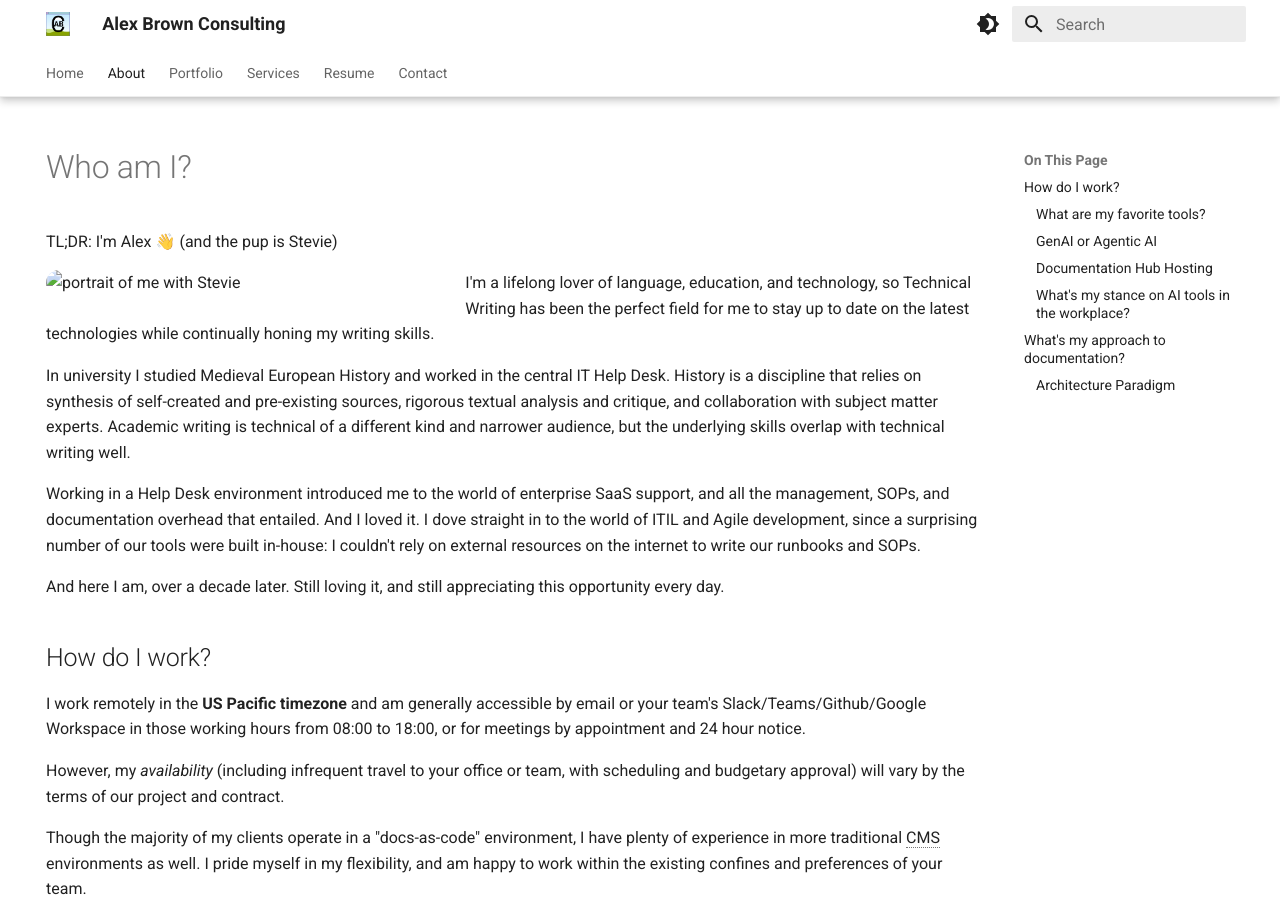
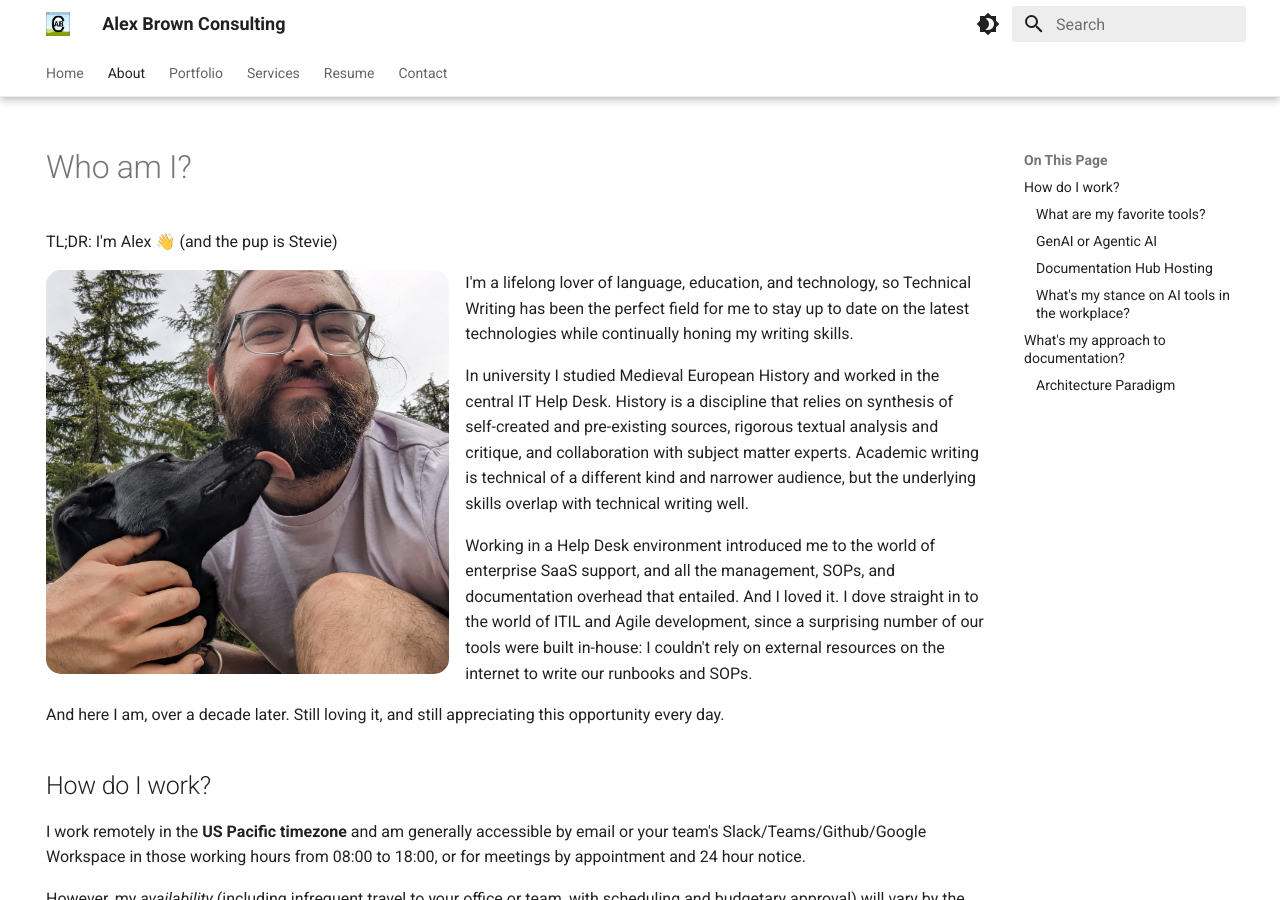
Before and after one commit to alexbrown10/personal-portfolio, an MkDocs documentation site: the page built from docs/about.md, in a window 1280 px wide and 900 px high. Built offline with MkDocs 1.6.1 and Material for MkDocs 9.7.7, drawn with Linux system fonts in a browser that asks for light colours.

Commit message:
text image url update

```diff
--- a/docs/about.md
+++ b/docs/about.md
@@ -7,7 +7,7 @@ hide:
 
 TL;DR: I'm Alex 👋 (and the pup is Stevie)
 
-![portrait of me with Stevie](/personal-portfolio/assets/images/alex-stevie-headshot-crop.jpg){ width="43%" align=left style="border-radius: 15px" }
+![portrait of me with Stevie](/assets/images/alex-stevie-headshot-crop.jpg){ width="43%" align=left style="border-radius: 15px" }
 
 I'm a lifelong lover of language, education, and technology, so Technical Writing has been the perfect field for me to stay up to date on the latest technologies while continually honing my writing skills.
 
```
